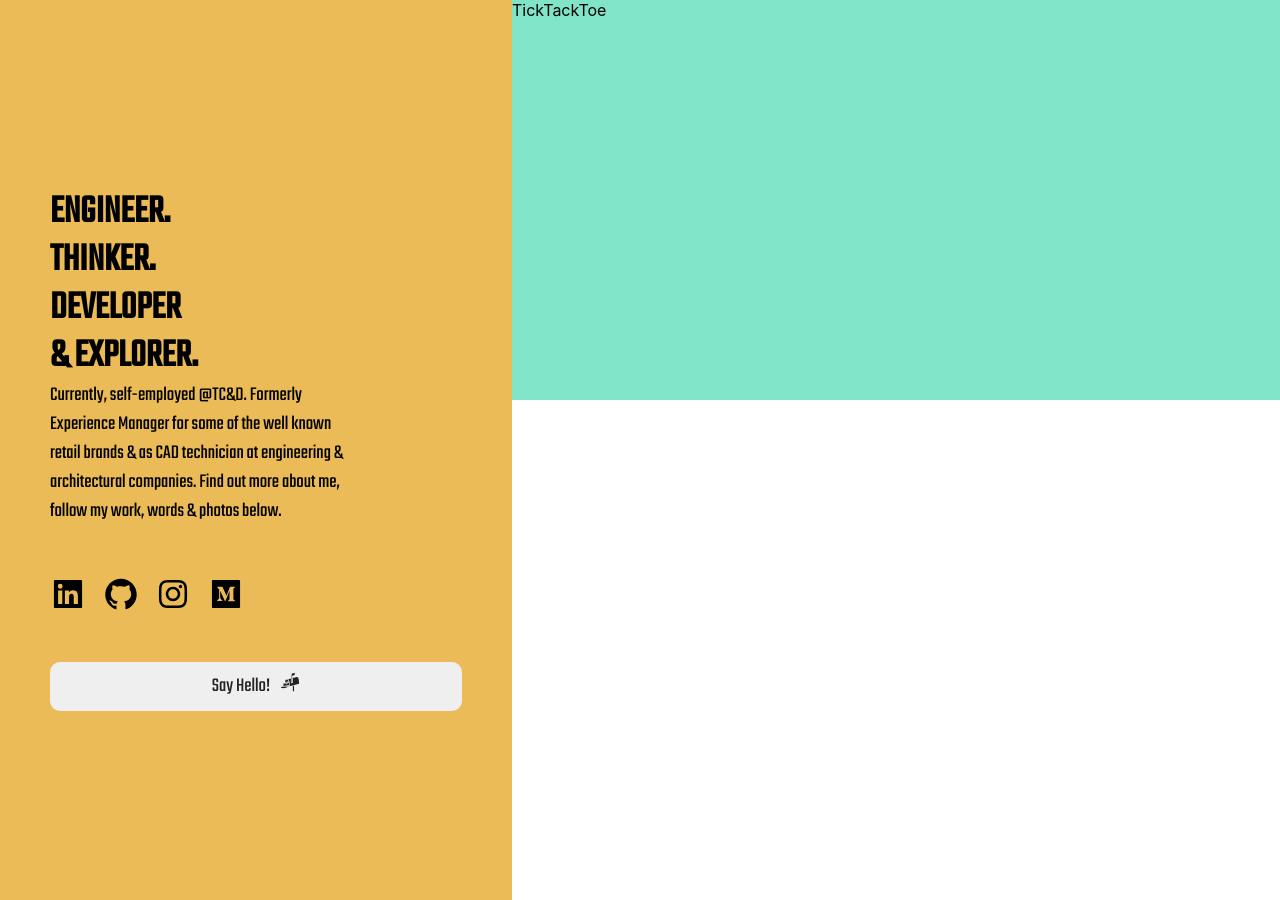
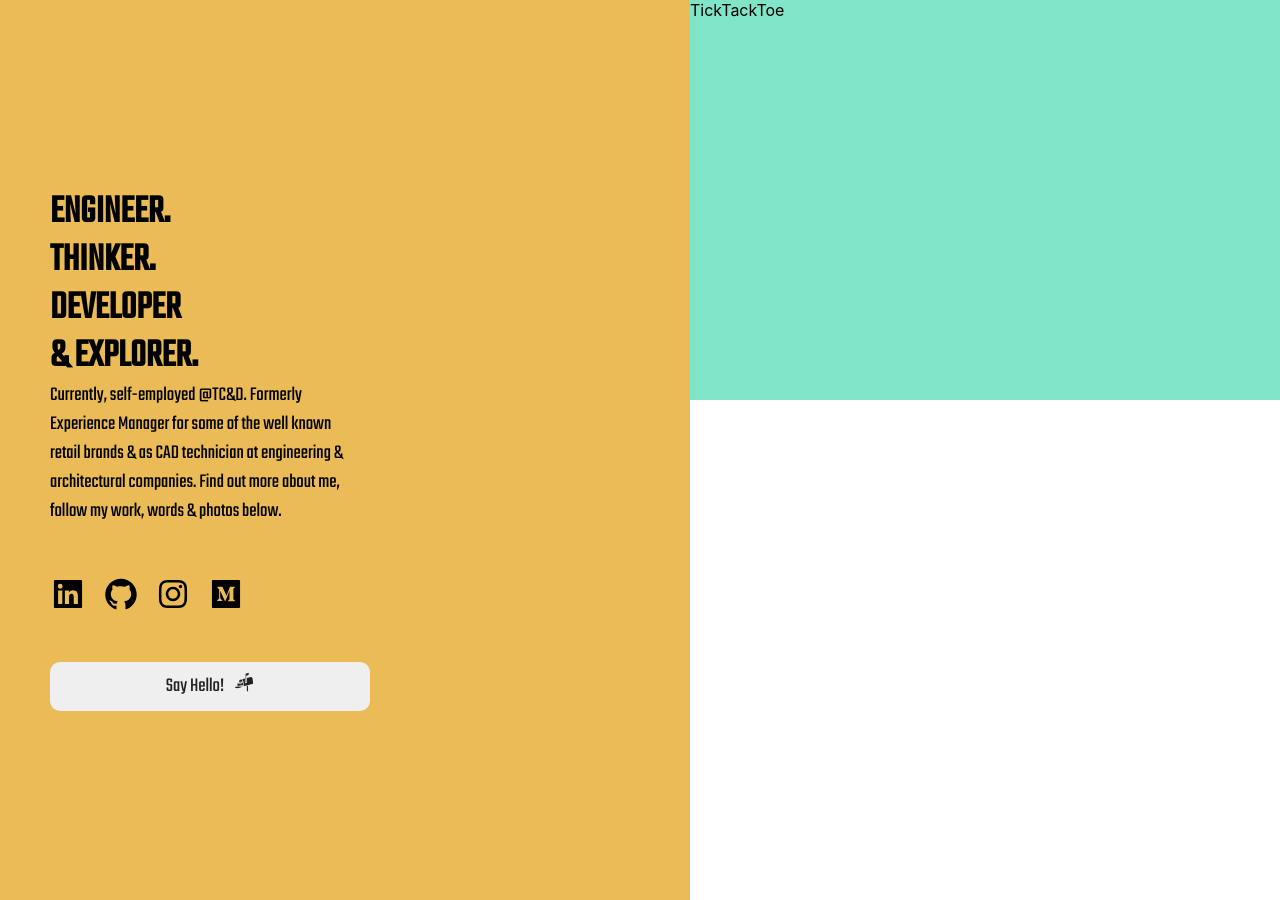
Before and after one commit to EdAncerys/PP-Website-ReactApp, a React (Create React App) app: page / in a window 1280 px wide. Built offline with nearby package versions, Linux system fonts and the light colour scheme.

Commit message:
Add max width to mail me button

```diff
--- a/src/App.js
+++ b/src/App.js
@@ -1,6 +1,6 @@
 import React from 'react';
 import './css/App.css';
-import RightBanner from './components/RightBanner.jsx';
+import ContentBanner from './components/ContentBanner.jsx';
 
 import colors from './config/colors';
 
@@ -13,7 +13,7 @@ export default function App({ props }) {
         <AboutBanner />
       </div>
       <div>
-        <RightBanner />
+        <ContentBanner />
       </div>
     </div>
   );
@@ -22,6 +22,6 @@ export default function App({ props }) {
 const styles = {
   container: {
     display: 'grid',
-    gridTemplateColumns: '40vw auto',
+    gridTemplateColumns: 'auto auto',
   },
 };
--- a/src/components/AboutBanner/MailMeButton.jsx
+++ b/src/components/AboutBanner/MailMeButton.jsx
@@ -36,6 +36,7 @@ export default function MailMeButton({
         padding: 10,
         cursor: 'pointer',
         fontSize: 20,
+        maxWidth: 300,
         transform: clickEffect ? 'scale(0.99)' : 'scale(1)',
       }}
       onMouseOver={() => setHover(true)}
--- a/src/components/RightBanner.jsx
+++ b/src/components/ContentBanner.jsx
@@ -1,8 +1,9 @@
 import React from 'react';
-import colors from '../config/colors';
 import TickTackToeBanner from './TickTackToeBanner/TickTackToeBanner';
 
-export default function RightBanner({ props }) {
+import colors from '../config/colors';
+
+export default function ContentBanner({ props }) {
   return (
     <div style={styles.container}>
       <TickTackToeBanner />
@@ -13,6 +14,7 @@ export default function RightBanner({ props }) {
 const styles = {
   container: {
     display: 'grid',
+    minWidth: 300,
     userSelect: 'none',
     cursor: 'default',
     overflow: 'auto',
```
